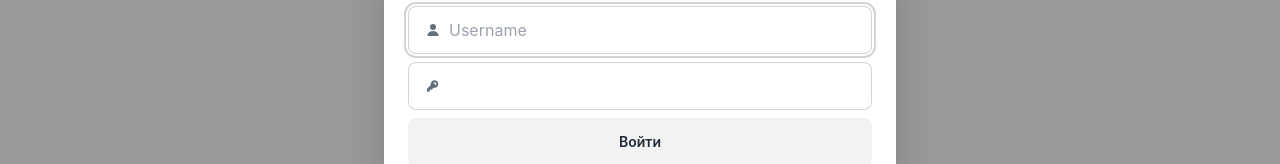
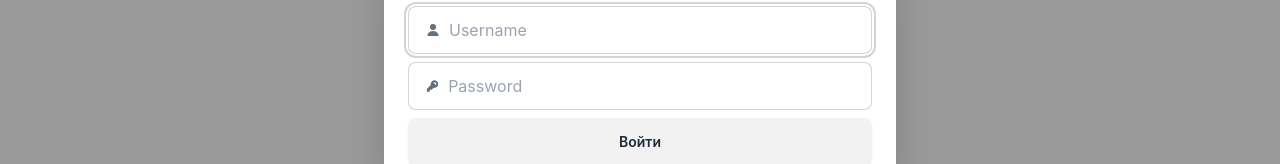
Before and after one commit to Romiono/Game-Agregator, a React (Vite) app in the folder front/: page /login in a window 1280 px wide. Both pictures are taken after a click on the button "Login". Shown: the part 340-504 px from the top of the page. Built offline with nearby package versions, Linux system fonts and the light colour scheme.

Commit message:
bugs fixes 2

```diff
--- a/front/src/Pages/AuthPage.tsx
+++ b/front/src/Pages/AuthPage.tsx
@@ -19,7 +19,7 @@
     // @ts-ignore
     const openLogin = () => document.getElementById('my_modal_2').showModal();
 
-    const userisLogining = () => {
+    const userIsLogining = () => {
         dispatch(auth(user));
         navigate('/main')
     }
@@ -51,7 +51,7 @@
                                           d="M14 6a4 4 0 0 1-4.899 3.899l-1.955 1.955a.5.5 0 0 1-.353.146H5v1.5a.5.5 0 0 1-.5.5h-2a.5.5 0 0 1-.5-.5v-2.293a.5.5 0 0 1 .146-.353l3.955-3.955A4 4 0 1 1 14 6Zm-4-2a.75.75 0 0 0 0 1.5.5.5 0 0 1 .5.5.75.75 0 0 0 1.5 0 2 2 0 0 0-2-2Z"
                                           clipRule="evenodd"/>
                                 </svg>
-                                <input type="password" className="grow" value={user.password} onChange={(e) => setUser({...user, password: e.target.value})}/>
+                                <input type="password" className="grow" placeholder={'Password'} value={user.password} onChange={(e) => setUser({...user, password: e.target.value})}/>
                             </label>
                             <button className={'btn w-full'} onClick={() => registerNewUser(user)}>Зарегистрироваться</button>
                         </form>
@@ -79,10 +79,10 @@
                                           d="M14 6a4 4 0 0 1-4.899 3.899l-1.955 1.955a.5.5 0 0 1-.353.146H5v1.5a.5.5 0 0 1-.5.5h-2a.5.5 0 0 1-.5-.5v-2.293a.5.5 0 0 1 .146-.353l3.955-3.955A4 4 0 1 1 14 6Zm-4-2a.75.75 0 0 0 0 1.5.5.5 0 0 1 .5.5.75.75 0 0 0 1.5 0 2 2 0 0 0-2-2Z"
                                           clipRule="evenodd"/>
                                 </svg>
-                                <input type="password" className="grow w-full" value={user.password}
+                                <input type="password" className="grow w-full" placeholder={'Password'} value={user.password}
                                        onChange={(e) => setUser({...user, password: e.target.value})}/>
                             </label>
-                            <button className={'btn w-full'} onClick={() => userisLogining()}>Войти</button>
+                            <button className={'btn w-full'} onClick={() => userIsLogining()}>Войти</button>
 
                         </form>
                     </div>
```
